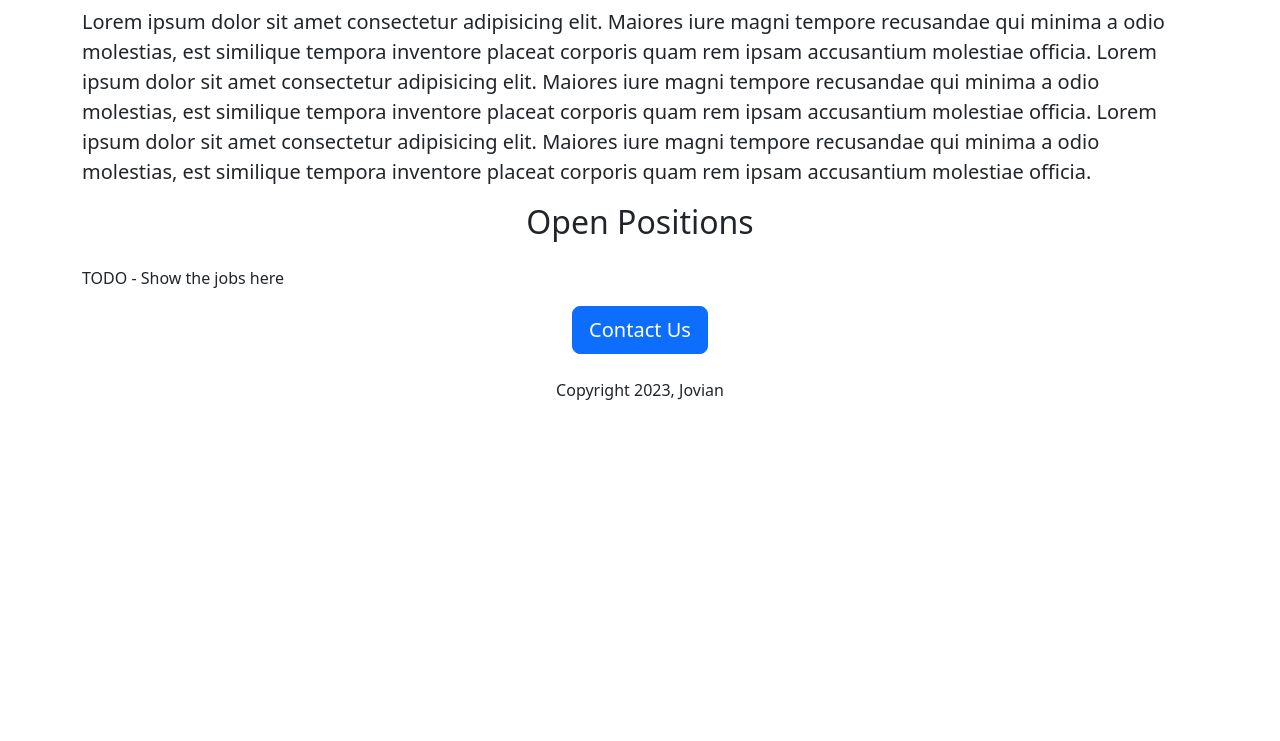
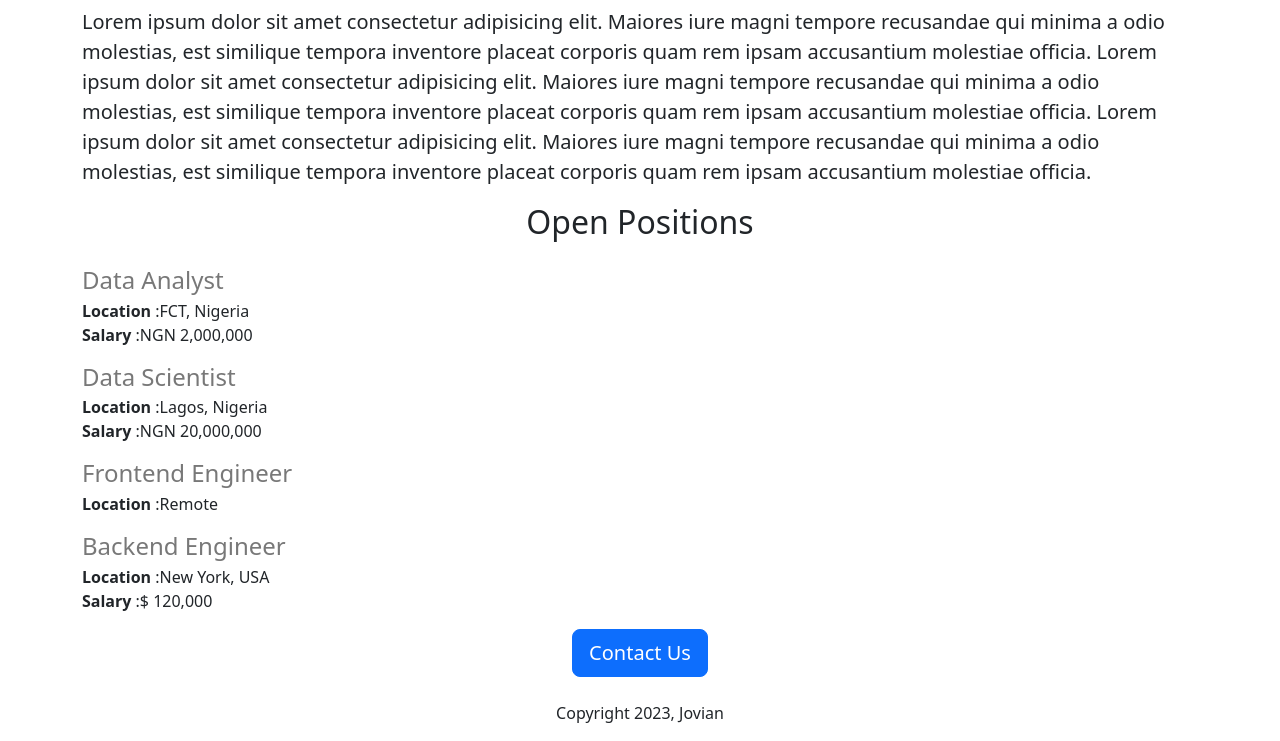
Before and after one commit to EyimofeP/learning-flask, a Flask app: page / in a window 1280 px wide. Shown: the part 479-1220 px from the top of the page. Before the commit the page ends 879 px from the top, so only its background shows below. Run offline with Flask 3, Linux system fonts and the light colour scheme.

Commit message:
Used jinja templates

```diff
--- a/app.py
+++ b/app.py
@@ -2,10 +2,36 @@ from flask import Flask, render_template
 
 app = Flask(__name__)
 
+jobs = [
+    {
+        "id" : 1,
+        "title" : "Data Analyst",
+        "location" : "FCT, Nigeria",
+        "salary" : "NGN 2,000,000"
+    },
+    {
+        "id" : 2,
+        "title" : "Data Scientist",
+        "location" : "Lagos, Nigeria",
+        "salary" : "NGN 20,000,000"
+    },
+    {
+        "id" : 3,
+        "title" : "Frontend Engineer",
+        "location" : "Remote",
+        # "salary" : "NGN 12,000,000"
+    },
+    {
+        "id" : 4,
+        "title" : "Backend Engineer",
+        "location" : "New York, USA",
+        "salary" : "$ 120,000"
+    },
+]
 
 @app.route("/")
 def hello():
-    return render_template("home.html")
+    return render_template("home.html", jobs=jobs)
 
 if __name__ == "__main__":
     app.run(host="0.0.0.0", debug=True)
--- a/templates/home.html
+++ b/templates/home.html
@@ -27,7 +27,21 @@
         </p>
 
         <h2 class="text-center mt-2 mb-4">Open Positions</h2>
-        <p > TODO - Show the jobs here</p>
+        <div>
+            {% for job in jobs %}
+                <div style="margin-bottom: 16px;">
+                    <h4 style="color: rgb(120, 120, 120); margin-bottom: 4px;">{{ job.title }}</h4>
+                    <div>
+                        <b>Location</b> :{{ job.location }}
+                    </div>
+                    {% if 'salary' in job %}
+                        <div>
+                            <b>Salary</b> :{{ job.salary }}
+                        </div>
+                    {% endif %}
+                </div>
+            {% endfor %}
+        </div>
         <div class="text-center">
             <button class="btn btn-primary btn-lg">Contact Us</button>
             <p class="mt-4">Copyright 2023, Jovian</p>
```
